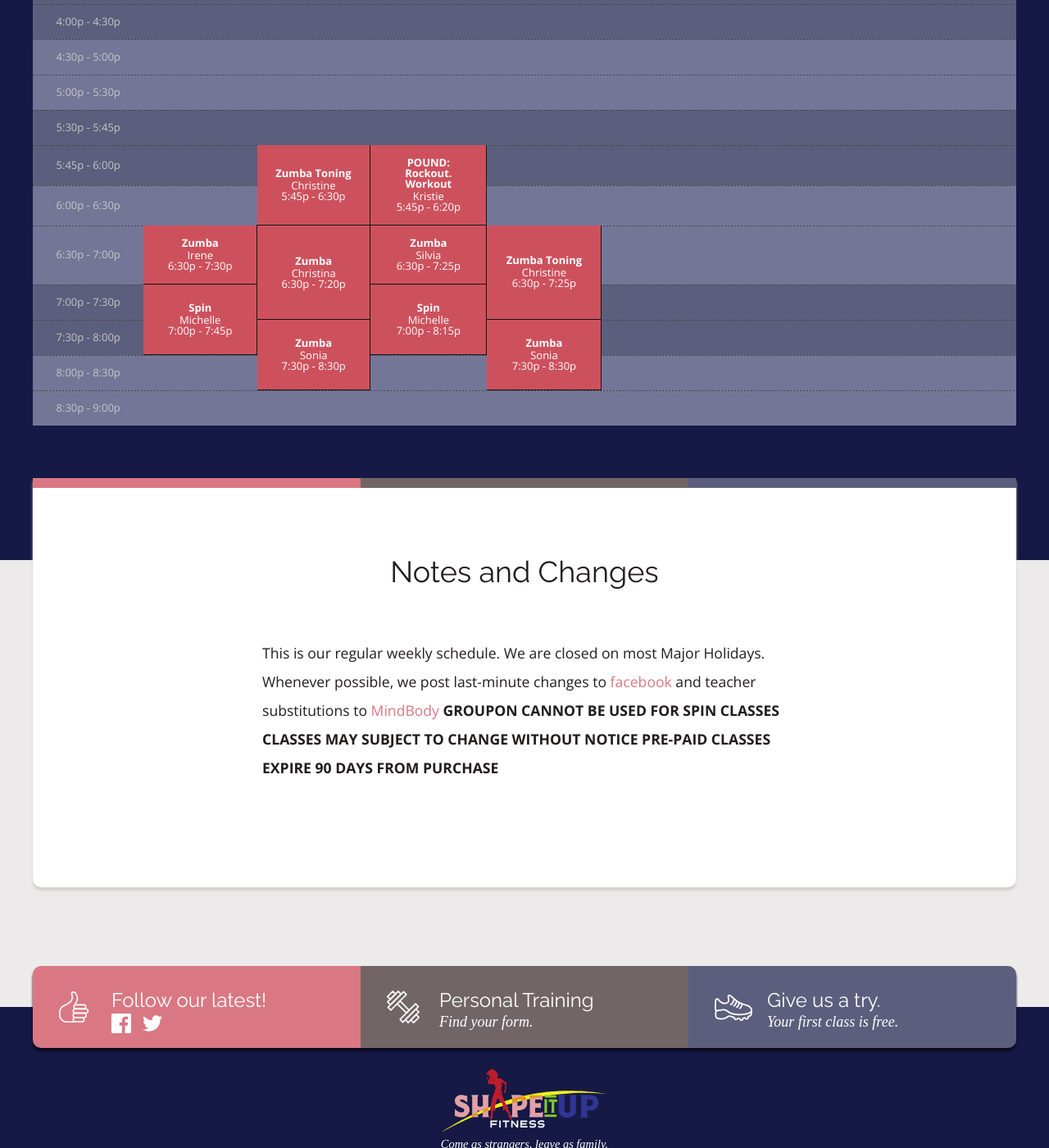
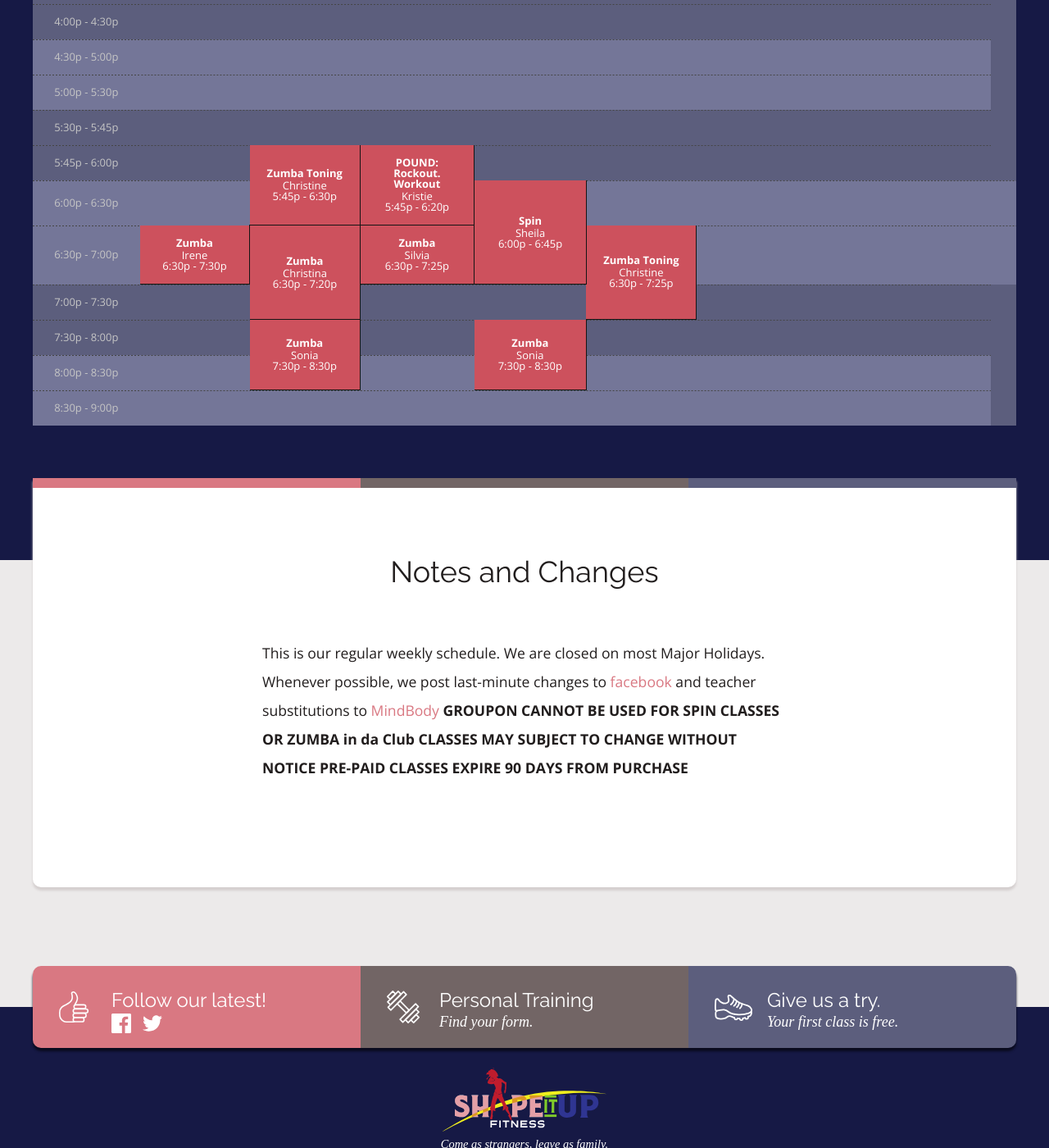
Before and after one commit to rwstone/shapeitup, a Jekyll site: the page built from schedule/index.md, in a window 1280 px wide and 1400 px high, scrolled down 891 px. Shown: the whole window at 82% size. Built offline with Jekyll 4.4.1, drawn with Linux system fonts in a browser that asks for light colours; some web fonts are replaced; some of the changed text lies outside the part shown.

Commit message:
Updated Index

```diff
--- a/schedule/index.md
+++ b/schedule/index.md
@@ -8,6 +8,12 @@
   start_time: 9:00a
   end_time: 10:00a
   length: 2
+- class: Spin
+  instructor: Sheila
+  day: Monday
+  start_time: 9:30a
+  end_time: 10:15a
+  length: 2
 - class: Zumba
   instructor: Irene
   day: Monday
@@ -17,14 +23,20 @@
 - class: Spin
   instructor: Michelle
   day: Monday
-  start_time: 7:00p
-  end_time: 7:45p
+  start_time: 6:30p
+  end_time: 7:15p
   length: 2
 - class: Zumba Toning
   instructor: Christine
   day: Tuesday
   start_time: 5:45p
   end_time: 6:30p
+  length: 2
+- class: Spin
+  instructor: Sheila
+  day: Tuesday
+  start_time: 6:00p
+  end_time: 6:45p
   length: 2
 - class: Zumba
   instructor: Christina
@@ -59,8 +71,8 @@
 - class: Spin
   instructor: Michelle
   day: Wednesday
-  start_time: 7:00p
-  end_time: 8:15p
+  start_time: 6:30p
+  end_time: 7:15p
   length: 2
 - class: Barre Fusion
   instructor: Debbie
@@ -168,6 +180,6 @@
 ---
 
 This is our regular weekly schedule. We are closed on most Major Holidays. Whenever possible, we post last-minute changes to [facebook](https://www.facebook.com/Shapeitupfitnessandnutrition) and teacher substitutions to [MindBody](https://clients.mindbodyonline.com/classic/home?studioid=112719)
-**GROUPON CANNOT BE USED FOR SPIN CLASSES**
+**GROUPON CANNOT BE USED FOR SPIN CLASSES OR ZUMBA in da Club**
 **CLASSES MAY SUBJECT TO CHANGE WITHOUT NOTICE**
 **PRE-PAID CLASSES EXPIRE 90 DAYS FROM PURCHASE**
```
